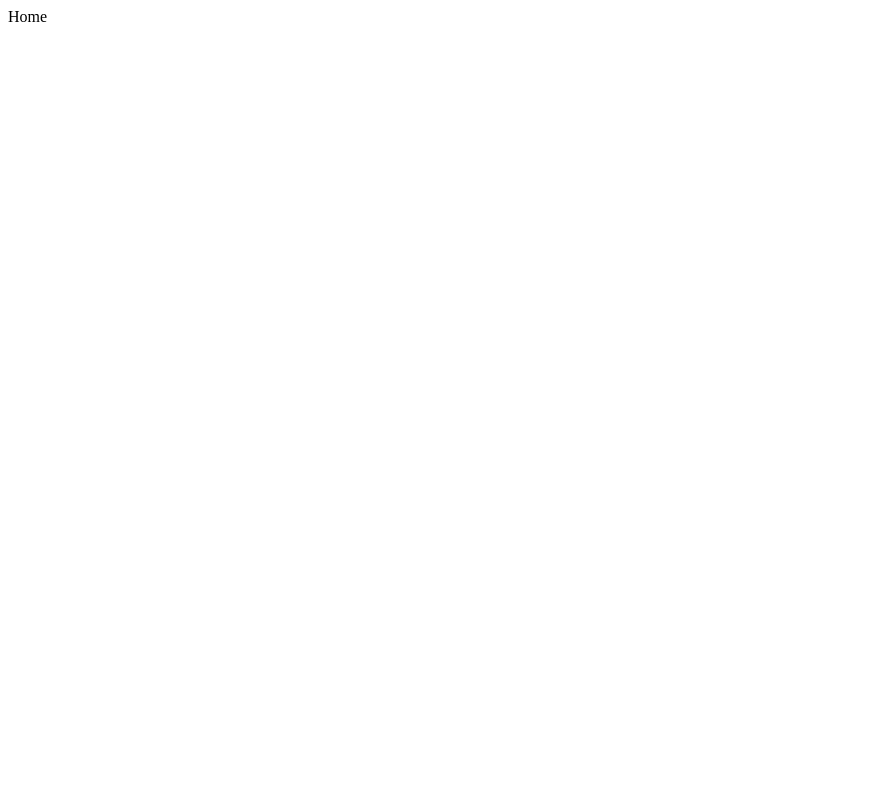
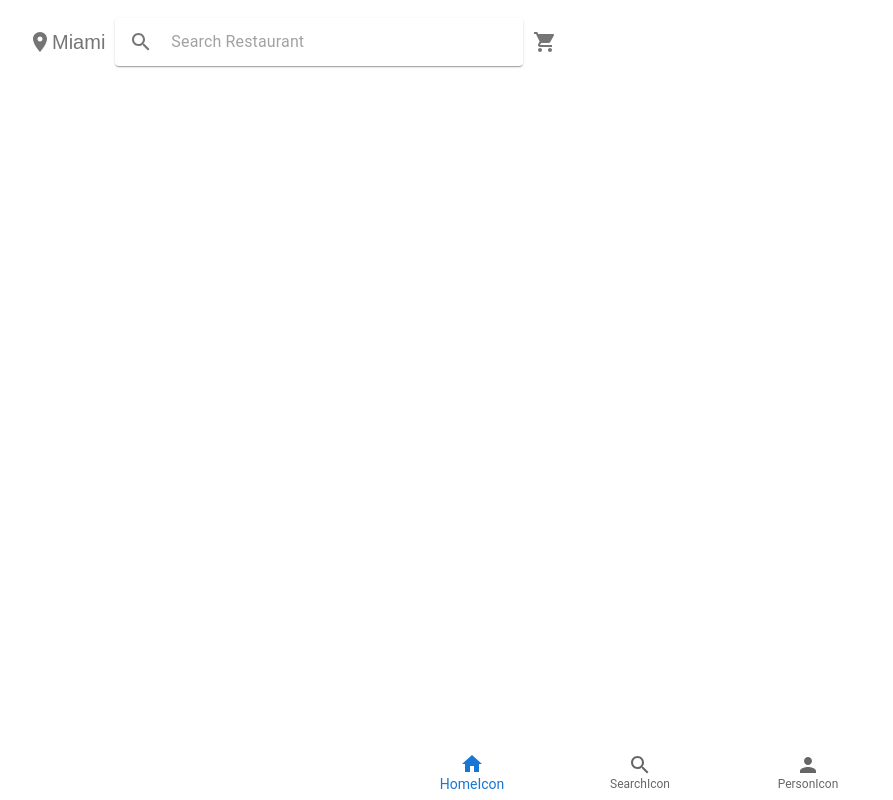
Before and after one commit to chengyangliu47/OrderSystem, a React app: page /#/ in a window 1280 px wide. Shown: the whole page, without its empty margins (0-893 px from the left). Built offline with nearby package versions, Linux system fonts and the light colour scheme.

Commit message:
bottom nav and top search

```diff
--- a/src/components/BottomNav/index.jsx
+++ b/src/components/BottomNav/index.jsx
@@ -5,6 +5,8 @@ import './style.less'
 import HomeIcon from '@mui/icons-material/Home';
 import SearchIcon from '@mui/icons-material/Search';
 import PersonIcon from '@mui/icons-material/Person';
+import BottomNavigation from '@mui/material/BottomNavigation';
+import { NavLink } from 'react-router-dom';
 
 
 
@@ -12,8 +14,8 @@ const BottomNav=()=> {
   const [value, setValue] = React.useState(0);
 
   return (
-    <Box sx={{ width: 500 }}>
-      <BottomNav
+    <Box class="nav-footer" sx={{ width: 500 }}>
+      <BottomNavigation
         showLabels
         value={value}
         onChange={(event, newValue) => {
@@ -23,7 +25,7 @@ const BottomNav=()=> {
         <BottomNavigationAction label="HomeIcon" icon={<HomeIcon />} />
         <BottomNavigationAction label="SearchIcon" icon={<SearchIcon />} />
         <BottomNavigationAction label="PersonIcon" icon={<PersonIcon />} />
-      </BottomNav>
+      </BottomNavigation>
     </Box>
   );
 }
--- a/src/components/BottomNav/style.less
+++ b/src/components/BottomNav/style.less
@@ -0,0 +1,8 @@
+.nav-footer{
+        background:
+        I#fff;
+        position:fixed;
+        left: 0;
+        right: 0;
+        bottom: 0;
+}
--- /dev/null
+++ b/src/components/TopSearchBar/index.jsx
@@ -0,0 +1,36 @@
+import React from "react";
+import './style.less'
+import Paper from '@mui/material/Paper';
+import InputBase from '@mui/material/InputBase';
+import IconButton from '@mui/material/IconButton';
+import SearchIcon from '@mui/icons-material/Search';
+import ShoppingCartIcon from '@mui/icons-material/ShoppingCart';
+import LocationOnIcon from '@mui/icons-material/LocationOn';
+
+export default function TopSearchBar() {
+  return (
+    <div class="header">
+
+        <IconButton className="header-left" type="button" sx={{ p: '10px',fontSize:20 }} >
+            <LocationOnIcon />Miami
+        </IconButton>
+        <Paper
+        className="header-mid"
+        component="form"
+        sx={{ p: '2px 4px', display: 'flex', alignItems: 'center', width: 400 }}
+        >
+        <IconButton  type="button" sx={{ p: '10px' }} aria-label="search">
+            <SearchIcon />
+        </IconButton>
+        <InputBase
+            sx={{ ml: 1, flex: 1 }}
+            placeholder="Search Restaurant"
+            inputProps={{ 'aria-label': 'Search Restaurant' }}
+        />
+        </Paper>
+        <IconButton className="header-right" type="button" sx={{ p: '10px' }} >
+            <ShoppingCartIcon />
+        </IconButton>
+    </div>
+  );
+}
--- /dev/null
+++ b/src/components/TopSearchBar/style.less
@@ -0,0 +1,30 @@
+.top-search-bar{
+    background:
+    I#fff;
+    position:fixed;
+    justify-content: center;
+    top: 0;
+    right: 0%;
+}
+
+.header{
+    display: flex;
+    padding: 10px;
+    justify-content: baseline;
+    align-items: center ;
+}
+
+.header-left{
+    margin-right: 30px;
+    text-align: center;
+
+}
+
+.header-mid{
+    padding: 10px;
+    width: auto;
+}
+
+.header-right{
+    margin-left: 30px;
+}
--- a/src/pages/Home/index.jsx
+++ b/src/pages/Home/index.jsx
@@ -7,6 +7,7 @@ import MenuCatrgory from "../../components/MenuCategory"
 import MenuCart from "../../components/MenuCart"
 import MenuCategory from "../../components/MenuCategory";
 import BottomNav from "../../components/BottomNav"
+import TopSearchBar from "../../components/TopSearchBar";
 
 
 
@@ -19,9 +20,8 @@ import BottomNav from "../../components/BottomNav"
 const Home = () =>{
 
     return(
-      <div>
-        Home
-      </div>
+
+      <TopSearchBar />
     )
 };
 
--- a/src/router/index.jsx
+++ b/src/router/index.jsx
@@ -2,6 +2,7 @@ import React from "react";
 import { HashRouter as Router,Route,Routes } from "react-router-dom";
 import Home from "../pages/Home";
 import CheckOut from "../pages/CheckOut";
+import BottomNav from "../components/BottomNav";
 
 const AppRouter = () =>{
     return (
@@ -10,6 +11,7 @@ const AppRouter = () =>{
                 <Route exact path = "/" Component={Home}></Route>
                 <Route path = "/checkout" Component = {CheckOut}></Route>
             </Routes>
+            <BottomNav/>
         </Router>
     )
 }
```
